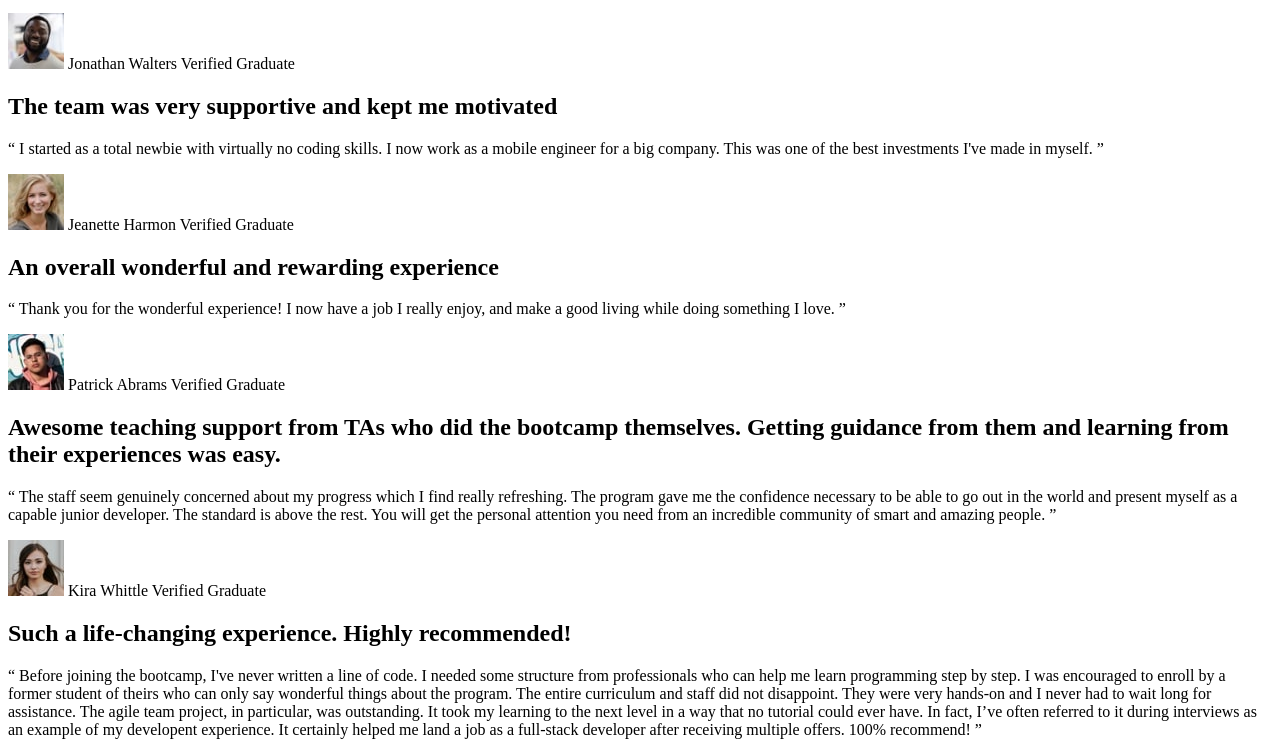
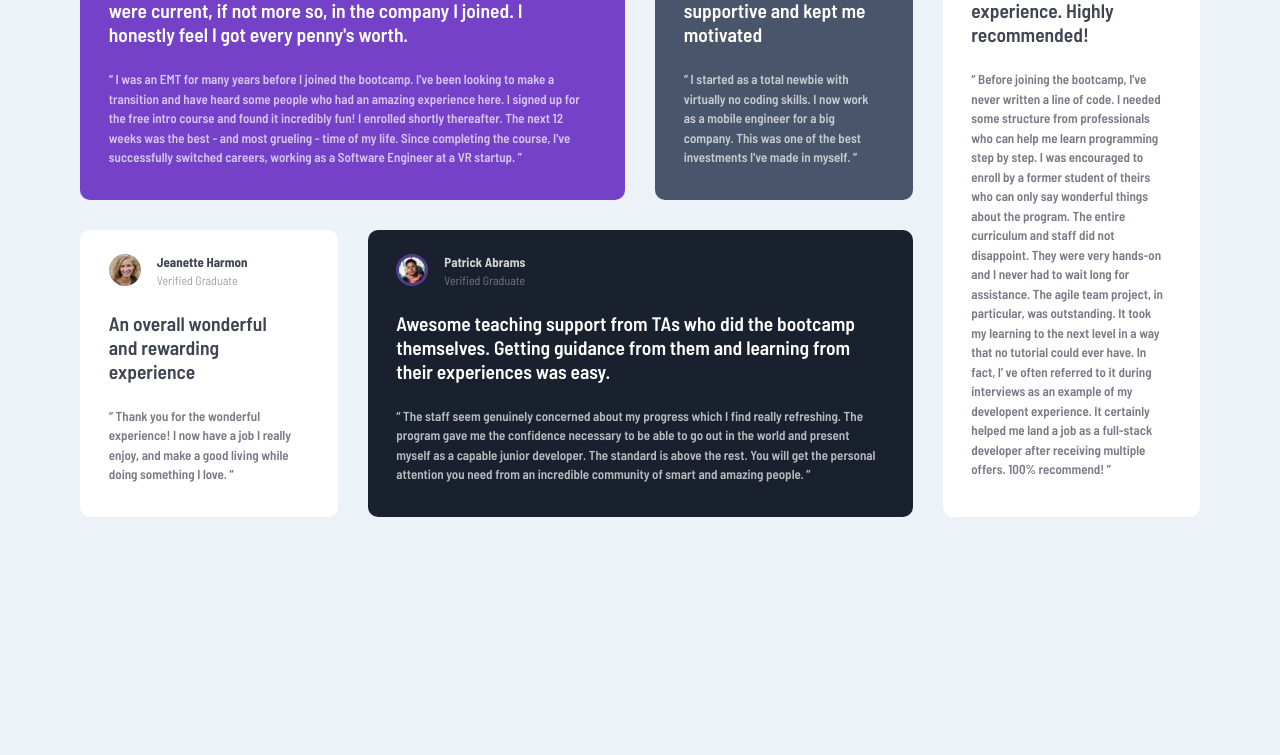
Before and after one commit to JandersonPedrosa/testimonials-grid-section-main, a plain HTML site: page index.html in a window 1280 px wide. Shown: the part 219-974 px from the top of the page. After the commit the page ends 800 px from the top, so only its background shows below. Drawn offline with Linux system fonts and the light colour scheme.

Commit message:
create css and completed project

```diff
--- /dev/null
+++ b/css/components/body.css
@@ -0,0 +1,7 @@
+body{
+    display: flex;
+    height: 100vh;
+    justify-content: center;
+    align-items: center;
+    background-color: var(--Light-grayish-blue);
+}
--- /dev/null
+++ b/css/components/card.css
@@ -0,0 +1,33 @@
+.card{
+    background-color: purple;
+    border-radius: 10px;
+    padding: 1.5rem 2.3rem 2rem 1.8rem;
+}
+
+.card.daniel{
+    background-color: var(--Moderate-violet);
+    background-image: url(/assets/img/bg-pattern-quotation.svg);
+    background-repeat: no-repeat;
+    background-position-x: 80%;
+    grid-area: c1;
+}
+
+.card.jonathan{
+    background-color: var(--Very-dark-grayish-blue);
+    grid-area: c2;
+}
+
+.card.jeanette{
+    background-color: var(--White);
+    grid-area: c3;
+}
+
+.card.patrick{
+    background-color: var(--Very-dark-blackish-blue);
+    grid-area: c4;
+}
+
+.card.kira{
+    background-color: var(--White);
+    grid-area: c5;
+}
--- /dev/null
+++ b/css/components/container.css
@@ -0,0 +1,15 @@
+.container{
+    font-family: "Barlow Semi Condensed", sans-serif;
+    font-size: 13px;
+    display: grid;
+    max-width: 70rem;
+    max-height: 36rem;
+    height: 100%;
+    grid-template-columns: repeat(4, 1fr);
+    grid-template-rows: 1fr 1fr;
+    grid-template-areas:
+        'c1 c1 c2 c5'
+        'c3 c4 c4 c5'
+    ;
+    gap: 30px;
+}
--- /dev/null
+++ b/css/components/header.css
@@ -0,0 +1,5 @@
+.header{
+    display: flex;
+    align-items: center;
+    margin-bottom: 1.5rem;
+}
--- /dev/null
+++ b/css/components/image.css
@@ -0,0 +1,13 @@
+.image{
+    width: 2rem;
+    border-radius: 50%;
+    margin-right: 1rem;
+}
+
+.image.daniel{
+    border: 3px solid #A884DB;
+}
+
+.image.patrick{
+    border: 3px solid #4F3F88;
+}
--- /dev/null
+++ b/css/components/person-name.css
@@ -0,0 +1,8 @@
+.person-name{
+    color: var(--Light-gray);
+    margin-bottom: 3px;
+}
+
+.person-name.black{
+    color: #3E4452;
+}
--- /dev/null
+++ b/css/components/person-verified.css
@@ -0,0 +1,8 @@
+.person-verified{
+    color: hsl(0, 0%, 81%, 0.5);
+    font-size: 12px;
+}
+
+.person-verified.black{
+    color: hsla(225, 14%, 28%, 0.5)
+}
--- /dev/null
+++ b/css/components/text.css
@@ -0,0 +1,9 @@
+.text{
+    color: hsl(0, 0%, 100%, 0.7);
+    font-weight: 600;
+    line-height: 1.5;
+}
+
+.text.black{
+    color: hsla(225, 14%, 28%, 0.7);
+}
--- /dev/null
+++ b/css/components/title.css
@@ -0,0 +1,13 @@
+.title{
+    color: var(--White);
+    font-weight: 600;
+    margin-bottom: 1.5rem;
+}
+
+.title.black{
+    color: #3E4452;
+}
+
+.title.black.width{
+    max-width: 160px;
+}
--- /dev/null
+++ b/css/components/verified.css
@@ -0,0 +1,4 @@
+.verified-container{
+    display: flex;
+    flex-direction: column;
+}
--- a/css/reset.css
+++ b/css/reset.css
@@ -0,0 +1,5 @@
+*{
+    margin: 0;
+    padding: 0;
+    box-sizing: border-box;
+}
--- a/css/style.css
+++ b/css/style.css
@@ -0,0 +1,15 @@
+:root{
+/**## Colors
+
+### Primary**/
+
+--Moderate-violet: hsl(263, 55%, 52%);
+--Very-dark-grayish-blue: hsl(217, 19%, 35%);
+--Very-dark-blackish-blue: hsl(219, 29%, 14%);
+--White: hsl(0, 0%, 100%);
+
+/**### Neutral**/
+
+--Light-gray: hsl(0, 0%, 81%);
+--Light-grayish-blue: hsl(210, 46%, 95%);
+}
--- a/index.html
+++ b/index.html
@@ -4,65 +4,93 @@
     <meta charset="UTF-8">
     <meta name="viewport" content="width=device-width, initial-scale=1.0">
     <link rel="shortcut icon" href="assets/img/favicon-32x32.png" type="image/x-icon">
+    <link rel="preconnect" href="https://fonts.googleapis.com">
+    <link rel="preconnect" href="https://fonts.gstatic.com" crossorigin>
+    <link href="https://fonts.googleapis.com/css2?family=Barlow+Semi+Condensed:ital,wght@0,100;0,200;0,300;0,400;0,500;0,600;0,700;0,800;0,900;1,100;1,200;1,300;1,400;1,500;1,600;1,700;1,800;1,900&display=swap" rel="stylesheet">
+
     <link rel="stylesheet" href="css/style.css">
     <link rel="stylesheet" href="css/reset.css">
+    <link rel="stylesheet" href="css/components/body.css">
+    <link rel="stylesheet" href="css/components/container.css">
+    <link rel="stylesheet" href="css/components/card.css">
+    <link rel="stylesheet" href="css/components/image.css">
+    <link rel="stylesheet" href="css/components/header.css">
+    <link rel="stylesheet" href="css/components/verified.css">
+    <link rel="stylesheet" href="css/components/person-name.css">
+    <link rel="stylesheet" href="css/components/person-verified.css">
+    <link rel="stylesheet" href="css/components/title.css">
+    <link rel="stylesheet" href="css/components/text.css">
+
+
     <title>testimonials-grid-section-main</title>
 </head>
 <body>
+    <div class="container">
         <section class="card daniel">
-        <header>
-            <img src="assets/img/image-daniel.jpg" alt="image daniel, man in suit and smiling">
-            <span>Daniel Clifford</span>
-            <span>Verified Graduate</span>
+            <header class="header">
+                <img class="image daniel" src="assets/img/image-daniel.jpg" alt="image daniel, man in suit and smiling">
+                <div class="verified-container">
+                    <span class="person-name"><strong>Daniel Clifford</strong></span>
+                    <span class="person-verified">Verified Graduate</span>
+                </div>
             </header>
             <main>
-            <h2>I received a job offer mid-course, and the subjects I learned were current, if not more so, in the company I joined. I honestly feel I got every penny's worth. </h2>
-            <p>“ I was an EMT for many years before I joined the bootcamp. I've been looking to make a transition and have heard some people who had an amazing experience here. I signed up for the free intro course and found it incredibly fun! I enrolled shortly thereafter. The next 12 weeks was the best - and most grueling - time of my life. Since completing the course, I've successfully switched careers, working as a Software Engineer at a VR startup. ”</p>
+                <h2 class="title">I received a job offer mid-course, and the subjects I learned were current, if not more so, in the company I joined. I honestly feel I got every penny's worth. </h2>
+                <p class="text">“ I was an EMT for many years before I joined the bootcamp. I've been looking to make a transition and have heard some people who had an amazing experience here. I signed up for the free intro course and found it incredibly fun! I enrolled shortly thereafter. The next 12 weeks was the best - and most grueling - time of my life. Since completing the course, I've successfully switched careers, working as a Software Engineer at a VR startup. ”</p>
             </main>
         </section>
         <section class="card jonathan">
             <header class="header">
-            <img src="assets/img/image-jonathan.jpg" alt="image jonathan, black man smiling">
-            <span>Jonathan Walters</span>
-            <span>Verified Graduate</span>
+                <img class="image" src="assets/img/image-jonathan.jpg" alt="image jonathan, black man smiling">
+                <div class="verified-container">
+                    <span class="person-name"><strong>Jonathan Walters</strong></span>
+                    <span class="person-verified">Verified Graduate</span>
+                </div>
             </header>
             <main>
-            <h2>The team was very supportive and kept me motivated</h2>
-            <p>“ I started as a total newbie with virtually no coding skills. I now work as a mobile engineer for a big company. This was one of the best investments I've made in myself. ”</p>
+                <h2 class="title">The team was very supportive and kept me motivated</h2>
+                <p class="text">“ I started as a total newbie with virtually no coding skills. I now work as a mobile engineer for a big company. This was one of the best investments I've made in myself. ”</p>
             </main>
         </section>
         <section class="card jeanette">
             <header class="header">
-            <img src="assets/img/image-jeanette.jpg" alt="image jeanette, blonde woman smiling">
-            <span>Jeanette Harmon</span>
-            <span>Verified Graduate</span>
+                <img class="image" src="assets/img/image-jeanette.jpg" alt="image jeanette, blonde woman smiling">
+                <div class="verified-container">
+                    <span class="person-name black"><strong>Jeanette Harmon</strong></span>
+                    <span class="person-verified black">Verified Graduate</span>
+                </div>
             </header>
             <main>
-            <h2>An overall wonderful and rewarding experience</h2>
-            <p>“ Thank you for the wonderful experience! I now have a job I really enjoy, and make a good living while doing something I love. ”</p>
+                <h2 class="title black width">An overall wonderful and rewarding experience</h2>
+                <p class="text black">“ Thank you for the wonderful experience! I now have a job I really enjoy, and make a good living while doing something I love. ”</p>
             </main>
         </section>
         <section class="card patrick">
             <header class="header">
-            <img src="assets/img/image-patrick.jpg" alt="image patrick, white man with short dark hair">
-            <span>Patrick Abrams</span>
-            <span>Verified Graduate</span>
+                <img class="image patrick" src="assets/img/image-patrick.jpg" alt="image patrick, white man with short dark hair">
+                <div class="verified-container">
+                    <span class="person-name"><strong>Patrick Abrams</strong></span>
+                    <span class="person-verified">Verified Graduate</span>
+                </div>
             </header>
             <main>
-            <h2>Awesome teaching support from TAs who did the bootcamp themselves. Getting guidance from them and learning from their experiences was easy.</h2>
-            <p>“ The staff seem genuinely concerned about my progress which I find really refreshing. The program gave me the confidence necessary to be able to go out in the world and present myself as a capable junior developer. The standard is above the rest. You will get the personal attention you need from an incredible community of smart and amazing people. ”</p>
+                <h2 class="title">Awesome teaching support from TAs who did the bootcamp themselves. Getting guidance from them and learning from their experiences was easy.</h2>
+                <p class="text">“ The staff seem genuinely concerned about my progress which I find really refreshing. The program gave me the confidence necessary to be able to go out in the world and present myself as a capable junior developer. The standard is above the rest. You will get the personal attention you need from an incredible community of smart and amazing people. ”</p>
             </main>
         </section>
         <section class="card kira">
             <header class="header">
-            <img src="assets/img/image-kira.jpg" alt="image kira, white woman with long black hair">
-            <span>Kira Whittle</span>
-            <span>Verified Graduate</span>
+                <img class="image" src="assets/img/image-kira.jpg" alt="image kira, white woman with long black hair">
+                    <div class="verified-container">
+                        <span class="person-name black"><strong>Kira Whittle</strong></span>
+                        <span class="person-verified black">Verified Graduate</span>
+                    </div>
             </header>
             <main>
-            <h2>Such a life-changing experience. Highly recommended!</h2>
-            <p>“ Before joining the bootcamp, I've never written a line of code. I needed some structure from professionals who can help me learn programming step by step. I was encouraged to enroll by a former student of theirs who can only say wonderful things about the program. The entire curriculum and staff did not disappoint. They were very hands-on and I never had to wait long for assistance. The agile team project, in particular, was outstanding. It took my learning to the next level in a way that no tutorial could ever have. In fact, I’ve often referred to it during interviews as an example of my developent experience. It certainly helped me land a job as a full-stack developer after receiving multiple offers. 100% recommend! ”</p>
+                <h2 class="title black">Such a life-changing experience. Highly recommended!</h2>
+                <p class="text black">“ Before joining the bootcamp, I've never written a line of code. I needed some structure from professionals who can help me learn programming step by step. I was encouraged to enroll by a former student of theirs who can only say wonderful things about the program. The entire curriculum and staff did not disappoint. They were very hands-on and I never had to wait long for assistance. The agile team project, in particular, was outstanding. It took my learning to the next level in a way that no tutorial could ever have. In fact, I' ve often referred to it during interviews as an example of my developent experience. It certainly helped me land a job as a full-stack developer after receiving multiple offers. 100% recommend! ”</p>
             </main>
         </section>
+    </div>
 </body>
 </html>
```
Lines whose indentation alone changed are shown as unchanged.
